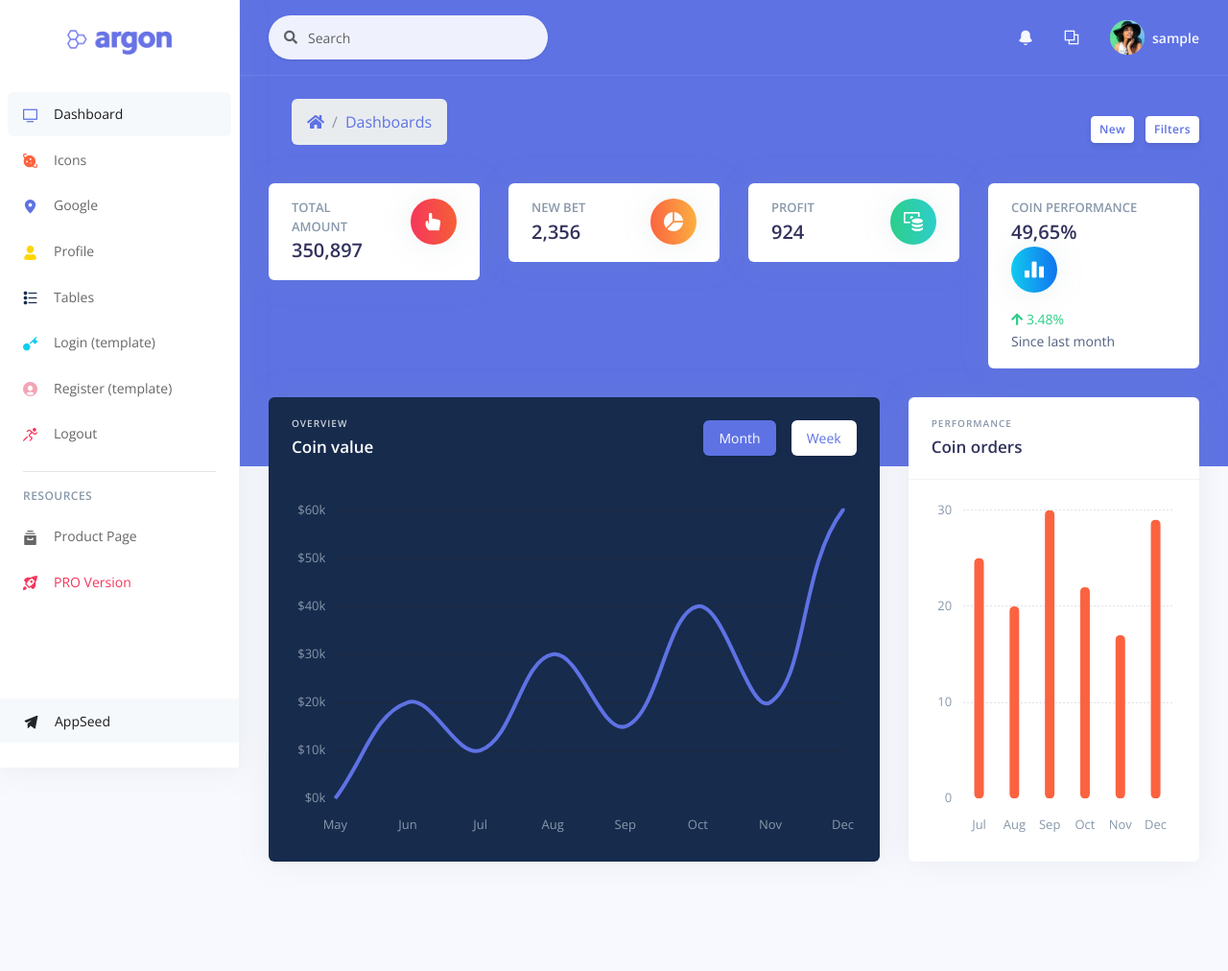
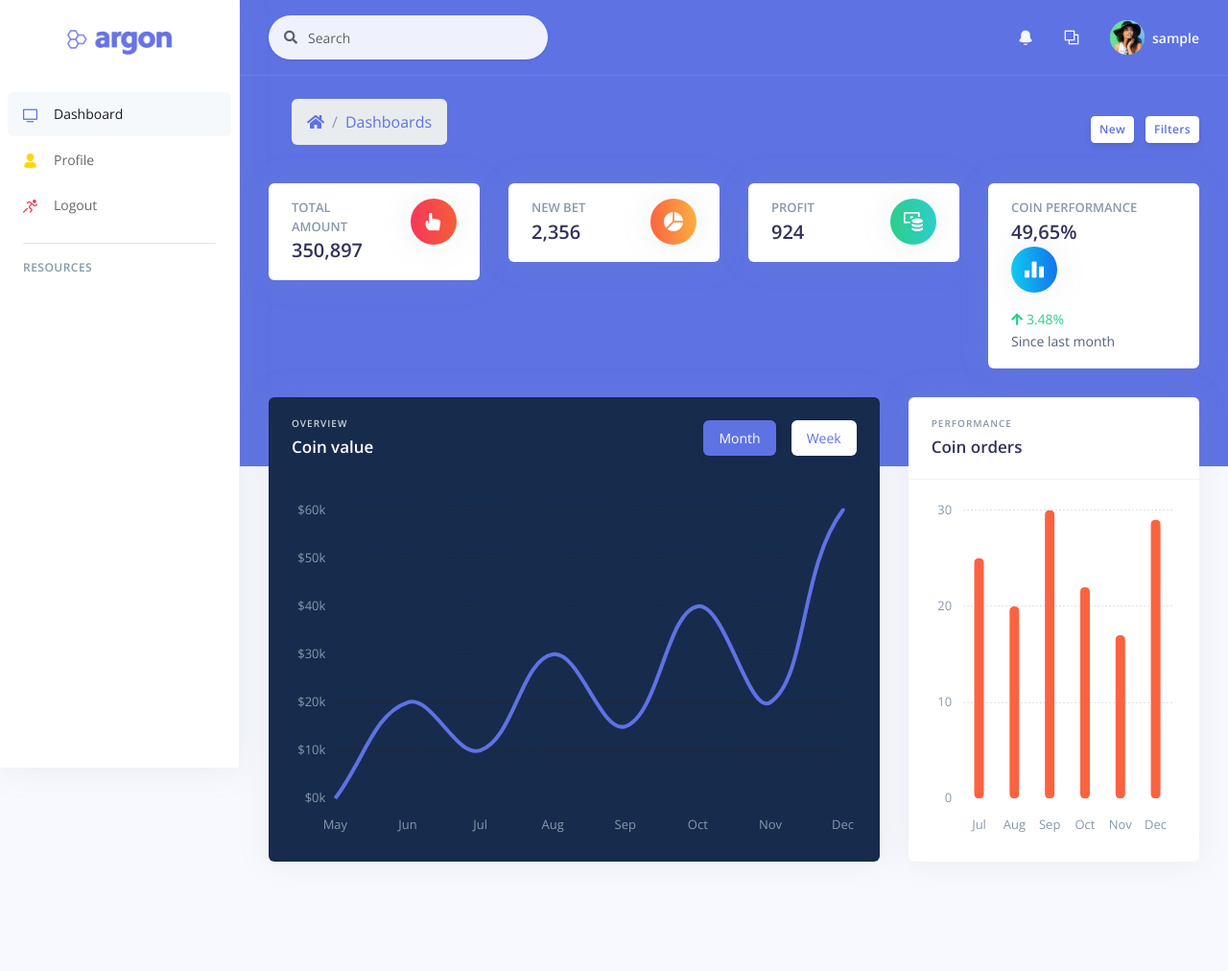
Before and after one commit to James-Leonard/argon-dashboard, a Django app: page / in a window 1280 px wide. Shown: the whole page at 96% size. Run offline with Django 3.2, Linux system fonts and the light colour scheme; the visitor is signed in with stand-in values (Sample User, id 1); some libraries are stand-ins or nearby versions.

Commit message:
first deploy

```diff
--- a/apps/templates/includes/sidenav.html
+++ b/apps/templates/includes/sidenav.html
@@ -18,42 +18,11 @@
             </a>
           </li>
           <li class="nav-item">
-            <a class="nav-link {% if 'icons' in segment %} active {% endif %}" href="/icons.html">
-              <i class="ni ni-planet text-orange"></i>
-              <span class="nav-link-text">Icons</span>
-            </a>
-          </li>
-          <li class="nav-item">
-            <a class="nav-link {% if 'map' in segment %} active {% endif %}" href="/map.html">
-              <i class="ni ni-pin-3 text-primary"></i>
-              <span class="nav-link-text">Google</span>
-            </a>
-          </li>
-          <li class="nav-item">
             <a class="nav-link {% if 'profile' in segment %} active {% endif %}" href="/profile.html">
               <i class="ni ni-single-02 text-yellow"></i>
               <span class="nav-link-text">Profile</span>
             </a>
           </li>
-          <li class="nav-item">
-            <a class="nav-link {% if 'tables' in segment %} active {% endif %}" href="/tables.html">
-              <i class="ni ni-bullet-list-67 text-default"></i>
-              <span class="nav-link-text">Tables</span>
-            </a>
-          </li>
-          <li class="nav-item">
-            <a class="nav-link" href="/login.html">
-              <i class="ni ni-key-25 text-info"></i>
-              <span class="nav-link-text">Login (template)</span>
-            </a>
-          </li>
-          <li class="nav-item">
-            <a class="nav-link" href="/register.html">
-              <i class="ni ni-circle-08 text-pink"></i>
-              <span class="nav-link-text">Register (template)</span>
-            </a>
-          </li>
-
           <li class="nav-item">
             <a class="nav-link" href="{% url 'logout' %}">
               <i class="ni ni-user-run text-red"></i>
@@ -68,35 +37,7 @@
           <span class="docs-normal">Resources</span>
         </h6>
         <!-- Navigation -->
-        <ul class="navbar-nav mb-md-3">
 
-          <li class="nav-item">
-            <a class="nav-link"
-               target="_blank"
-               href="https://appseed.us/admin-dashboards/django-dashboard-argon">
-              <i class="ni ni-archive-2"></i>
-              <span class="nav-link-text">Product Page</span>
-            </a>
-          </li>
-
-          <li class="nav-item">
-            <a class="nav-link"
-               target="_blank"
-               href="https://appseed.us/admin-dashboards/django-dashboard-argon-pro">
-              <i class="ni ni-spaceship text-red"></i>
-              <span class="nav-link-text text-red">PRO Version</span>
-            </a>
-          </li>
-
-          <li class="nav-item">
-            <a class="nav-link active active-pro"
-               target="_blank"
-               href="http://appseed.us">
-              <i class="ni ni-send text-dark"></i>
-              <span class="nav-link-text">AppSeed</span>
-            </a>
-          </li>
-        </ul>
       </div>
     </div>
   </div>
--- a/core/settings.py
+++ b/core/settings.py
@@ -79,9 +79,9 @@ DATABASES = {
         'NAME': 'db.sqlite3',
     }
 }
-#db_from_env = dj_database_url.config(conn_max_age=500)
-# DATABASES['default'].update(db_from_env)
-#DATABASES['default'] = dj_database_url.config()
+db_from_env = dj_database_url.config(conn_max_age=500)
+DATABASES['default'].update(db_from_env)
+DATABASES['default'] = dj_database_url.config()
 
 # Password validation
 # https://docs.djangoproject.com/en/3.0/ref/settings/#auth-password-validators
```
